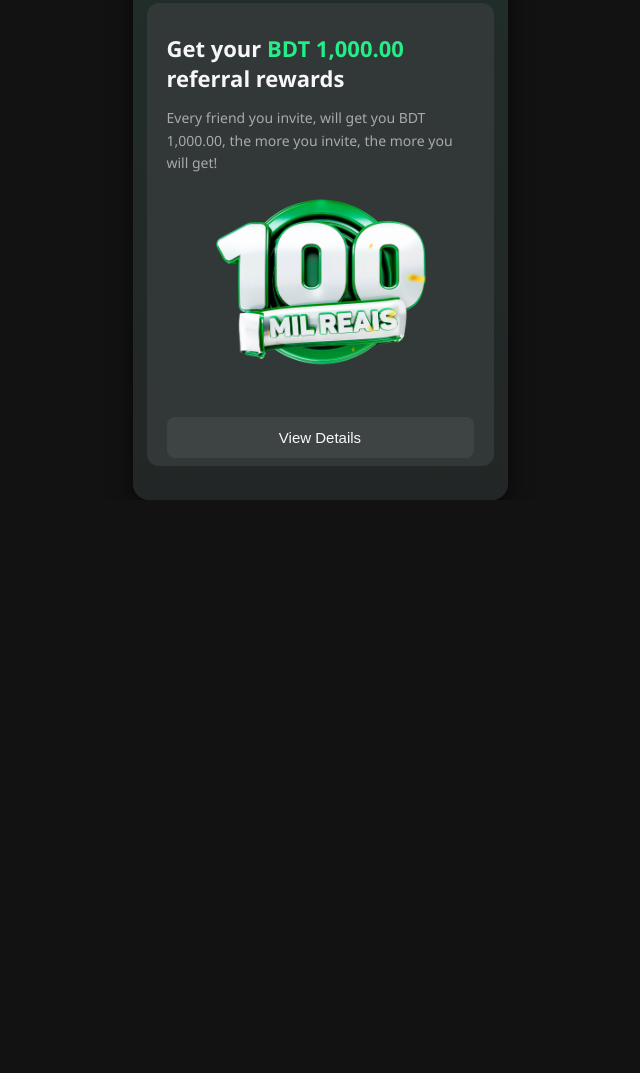
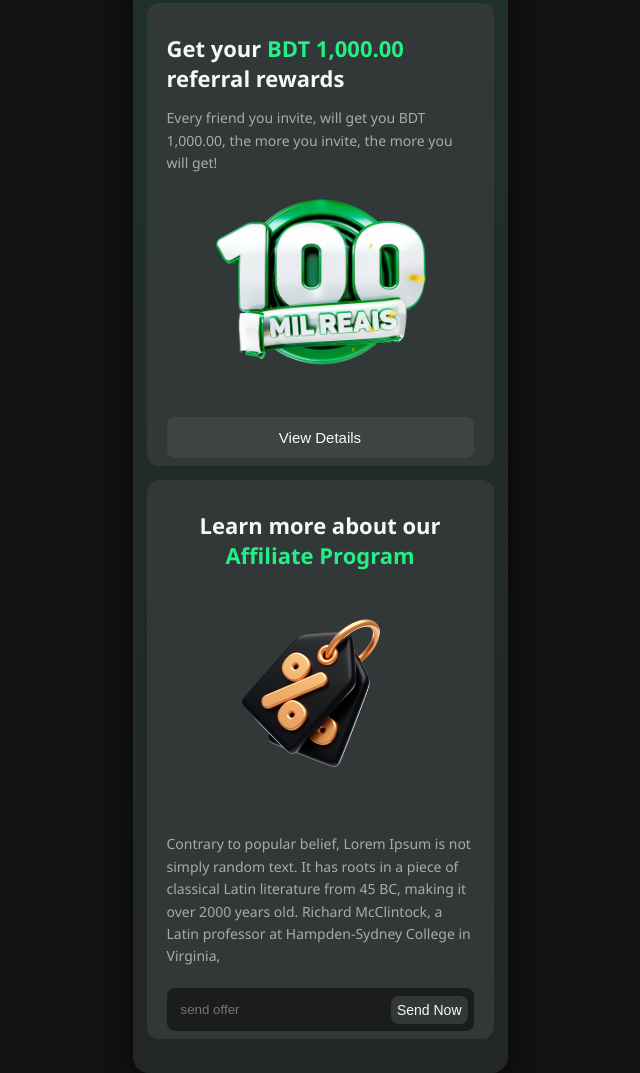
Before and after one commit to tushu003/affiliate, a plain HTML site: page index.html in a window 1280 px wide. Shown: the part 1045-2118 px from the top of the page, without its empty margins (320-960 px from the left). Before the commit the page ends 1545 px from the top, so only its background shows below. Drawn offline with Linux system fonts and the light colour scheme.

Commit message:
learn more section done

```diff
--- a/Styles/affiliate-card.css
+++ b/Styles/affiliate-card.css
@@ -11,9 +11,9 @@
   --header-bg: #232626; /* slightly different from body */
   --header-text: #cccccc; /* header text color */
 
-  --text-primary: #F7F7F7; /* main text */
-  --text-muted: #AAAAAA; /* muted text */
-  --accent: #24EE87; /* green accent */
+  --text-primary: #f7f7f7; /* main text */
+  --text-muted: #aaaaaa; /* muted text */
+  --accent: #24ee87; /* green accent */
   --arrow-bg: #2e3131; /* back arrow background */
 
   --btn-gradient-start: #54f19f; /* button gradient start */
@@ -23,6 +23,10 @@
   --footer-bg: #3e4344; /* footer button background */
   --footer-hover-bg: #444444; /* footer hover background */
   --footer-text: #f9f9f9; /* footer text */
+
+  --bg-input: #1c1c1c;
+  --btn-bg: #323738;
+  --btn-bg-hover: #444444;
 }
 
 /* ================================
@@ -201,8 +205,6 @@ body {
   color: var(--text-primary);
 }
 
-
-
 /* ================================
    BDT 1000 Section
    ================================ */
@@ -262,3 +264,65 @@ body {
 .affiliate-card-bdt .bdt-btn:hover {
   background: var(--footer-hover-bg);
 }
+
+/* ================================
+   Learn more Section
+   ================================ */
+.affiliate-card-bdt .learn-title {
+  font-size: 22px;
+  font-weight: 600;
+  letter-spacing: 140%;
+  color: var(--text-primary);
+  margin-bottom: 10px;
+}
+
+.affiliate-card-bdt .learn-title span {
+  color: var(--accent);
+  font-weight: 700;
+}
+
+.affiliate-card-bdt .learn-subtitle {
+  font-size: 14px;
+  color: var(--text-muted);
+  text-align: start;
+  line-height: 1.6;
+  margin-bottom: 20px;
+}
+
+.send-input-row {
+  display: flex;
+  background: #1c1c1c;
+  border-radius: 8px;
+  overflow: hidden;
+  position: relative;
+}
+
+.send-input-row input {
+  flex: 1;
+  padding: 14px;
+  border: none;
+  outline: none;
+  background: transparent;
+}
+.send-input-text {
+  color: var(--text-primary);
+}
+
+.send-input-row button {
+  background: var(--btn-bg);
+  color: var(--text-primary);
+  border: none;
+  border-radius: 8px;
+  padding: 6px 6px;
+  cursor: pointer;
+  font-size: 14px;
+  position: absolute;
+  right: 6px;
+  top: 18%;
+}
+
+.send-input-row button:hover {
+  background: #444;
+}
+.send-btn {
+}
--- a/index.html
+++ b/index.html
@@ -35,11 +35,11 @@
           </div>
         </div>
 
-
         <!-- Get your BDT 1000 section -->
         <div class="affiliate-card-bdt">
           <h3 class="bdt-title">
-            Get your <span>BDT 1,000.00</span> <br> referral rewards
+            Get your <span>BDT 1,000.00</span> <br />
+            referral rewards
           </h3>
           <p class="bdt-subtitle">
             Every friend you invite, will get you BDT 1,000.00, the more you
@@ -47,17 +47,20 @@
           </p>
 
           <div class="bdt-image-box">
-            <img src="assets/image/get-referral-rewards.png" alt="100 Mil Reais" />
+            <img
+              src="assets/image/get-referral-rewards.png"
+              alt="100 Mil Reais"
+            />
           </div>
 
           <button class="bdt-btn">View Details</button>
         </div>
 
-
         <!-- Get your BDT 1000 section -->
         <div class="affiliate-card-bdt">
           <h3 class="bdt-title">
-            Get your <span>BDT 1,000.00</span> <br> referral rewards
+            Get your <span>BDT 1,000.00</span> <br />
+            referral rewards
           </h3>
           <p class="bdt-subtitle">
             Every friend you invite, will get you BDT 1,000.00, the more you
@@ -65,10 +68,36 @@
           </p>
 
           <div class="bdt-image-box">
-            <img src="assets/image/get-referral-rewards.png" alt="100 Mil Reais" />
+            <img
+              src="assets/image/get-referral-rewards.png"
+              alt="100 Mil Reais"
+            />
           </div>
 
           <button class="bdt-btn">View Details</button>
+        </div>
+
+        <!-- Learn more about our Affiliate Program -->
+        <div class="affiliate-card-bdt">
+          <h3 class="learn-title">
+            Learn more about our <br />
+            <span>Affiliate Program</span>
+          </h3>
+
+          <div class="bdt-image-box">
+            <img src="assets/image/affiliate-program.png" alt="100 Mil Reais" />
+          </div>
+          <p class="learn-subtitle">
+            Contrary to popular belief, Lorem Ipsum is not simply random text.
+            It has roots in a piece of classical Latin literature from 45 BC,
+            making it over 2000 years old. Richard McClintock, a Latin professor
+            at Hampden-Sydney College in Virginia,
+          </p>
+
+          <div class="send-input-row">
+          <input class="send-input-text" type="send-text" placeholder="send offer" />
+          <button class="send-btn">Send Now</button>
+        </div>
         </div>
       </div>
     </div>
```
Also changed, not shown: assets/image/affiliate-program.png (added).
